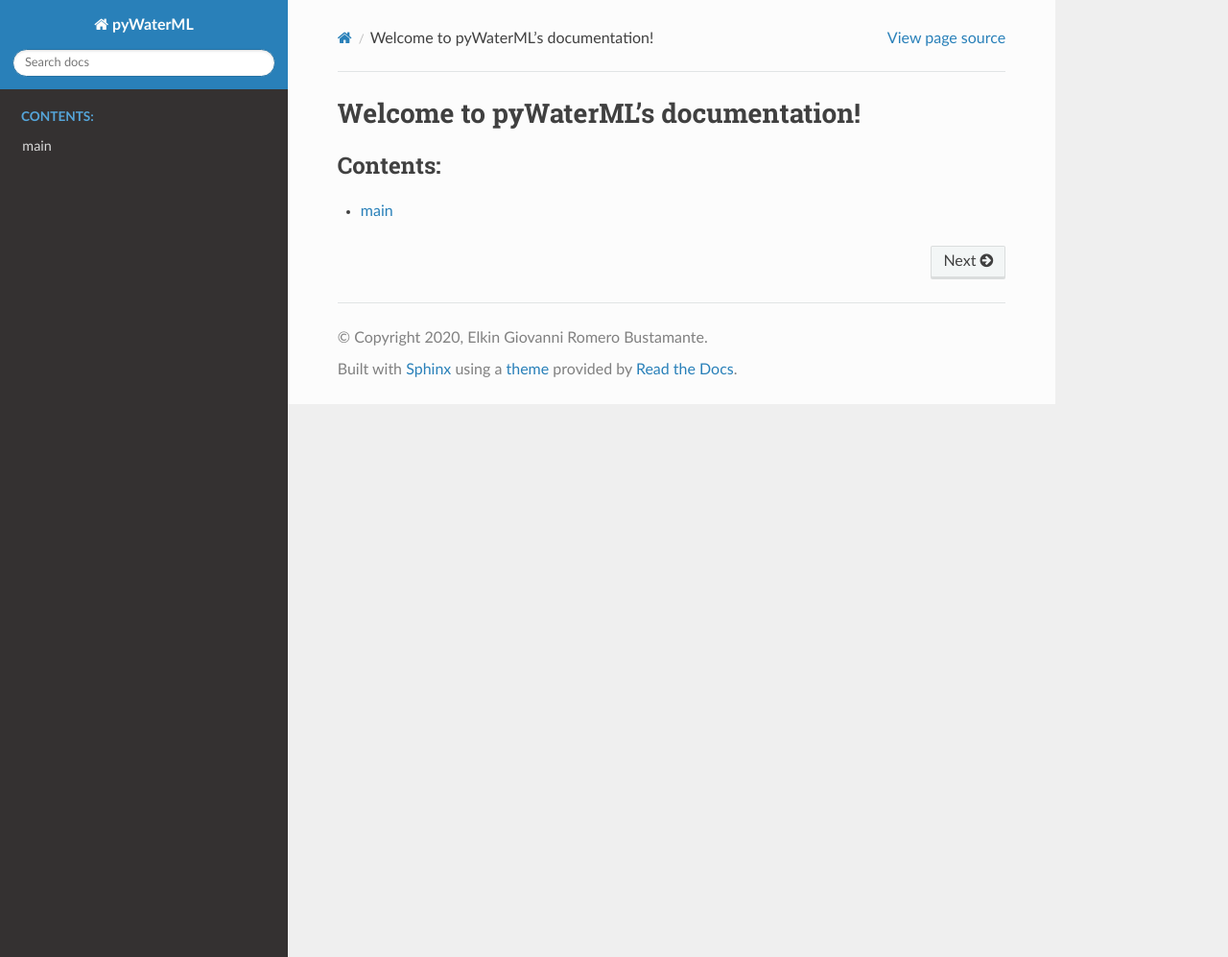
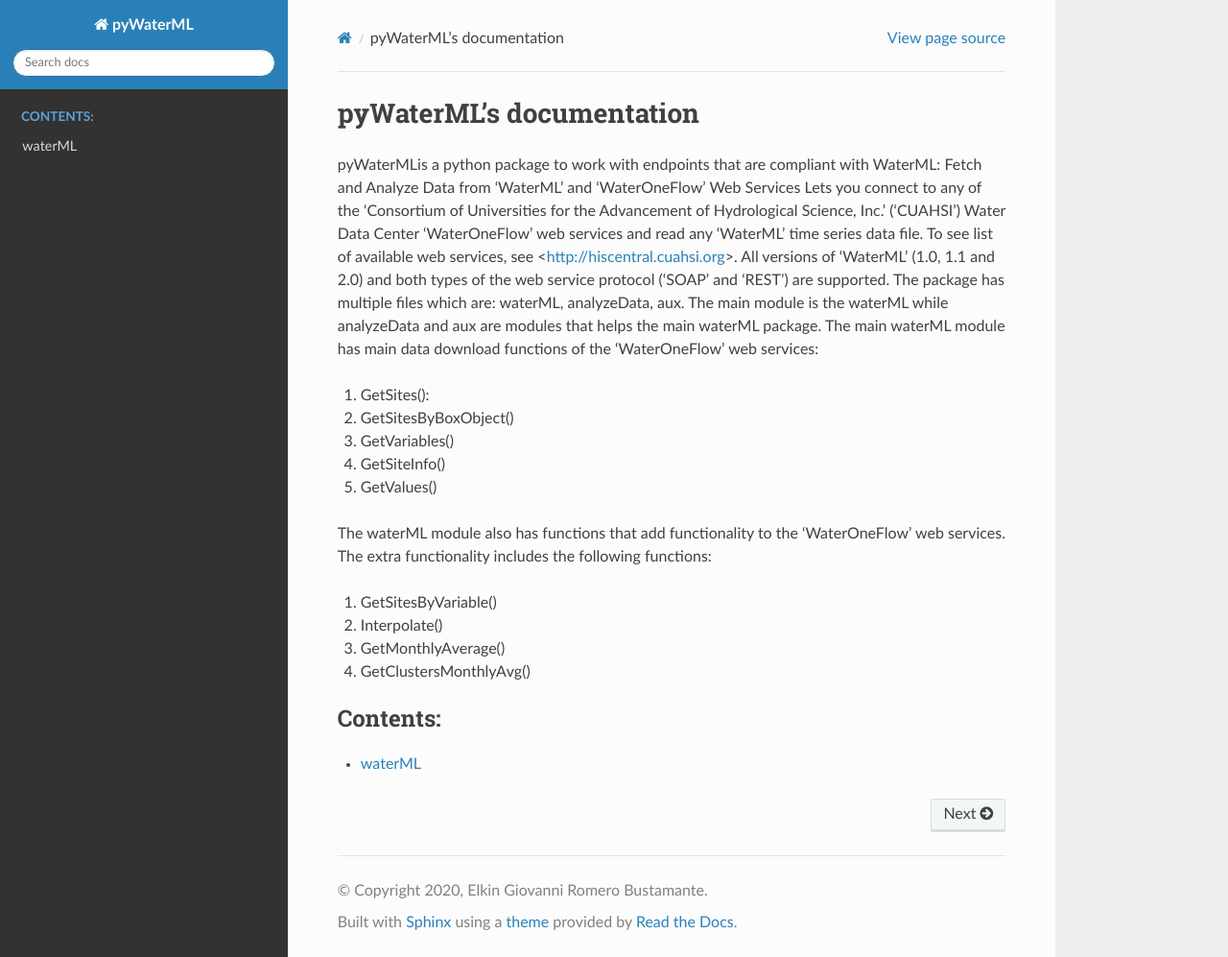
Before and after one commit to BYU-Hydroinformatics/pywaterml, a Sphinx documentation site: the page built from docs/index.rst, in a window 1280 px wide and 997 px high. Shown: the whole window at 96% size. Built offline with Sphinx 7.4.7 and the Read the Docs theme 2.0.0, drawn with Linux system fonts in a browser that asks for light colours.

Commit message:
changes for a better documentation for the waterML module

```diff
--- a/docs/conf.py
+++ b/docs/conf.py
@@ -37,6 +37,8 @@
 ]
 autodoc_default_options = {
     'member-order': 'bysource',
+    'members': True,
+    'excluded-members': '__init__',
 }
 autodoc_mock_imports = [
     "xmltodict",
--- a/docs/index.rst
+++ b/docs/index.rst
@@ -3,12 +3,29 @@
    You can adapt this file completely to your liking, but it should at least
    contain the root `toctree` directive.
 
-Welcome to pyWaterML's documentation!
+pyWaterML's documentation
 =====================================
+
+pyWaterMLis a python package to work with endpoints that are compliant with WaterML: Fetch and Analyze Data from 'WaterML' and 'WaterOneFlow' Web Services
+Lets you connect to any of the 'Consortium of Universities for the Advancement of Hydrological Science, Inc.' ('CUAHSI') Water Data Center 'WaterOneFlow' web services and read any 'WaterML' time series data file. To see list of available web services, see <http://hiscentral.cuahsi.org>. All versions of 'WaterML' (1.0, 1.1 and 2.0) and both types of the web service protocol ('SOAP' and 'REST') are supported.
+The package has multiple files which are: waterML, analyzeData, aux. The main module is the waterML while analyzeData and aux are modules that helps the main waterML package. The main waterML module has main data download functions of the 'WaterOneFlow' web services:
+
+1) GetSites():
+2) GetSitesByBoxObject()
+3) GetVariables()
+4) GetSiteInfo()
+5) GetValues()
+
+The waterML module also has functions that add functionality to the 'WaterOneFlow' web services. The extra functionality includes the following functions:
+
+1) GetSitesByVariable()
+2) Interpolate()
+3) GetMonthlyAverage()
+4) GetClustersMonthlyAvg()
 
 .. toctree::
    :maxdepth: 1
    :name: mastertoc
    :caption: Contents:
 
-   main
+   waterML
```
Also changed, not shown: docs/main.rst (deleted, +0 -15 lines), docs/waterML.rst (+8 -10 lines), 2 other files.
